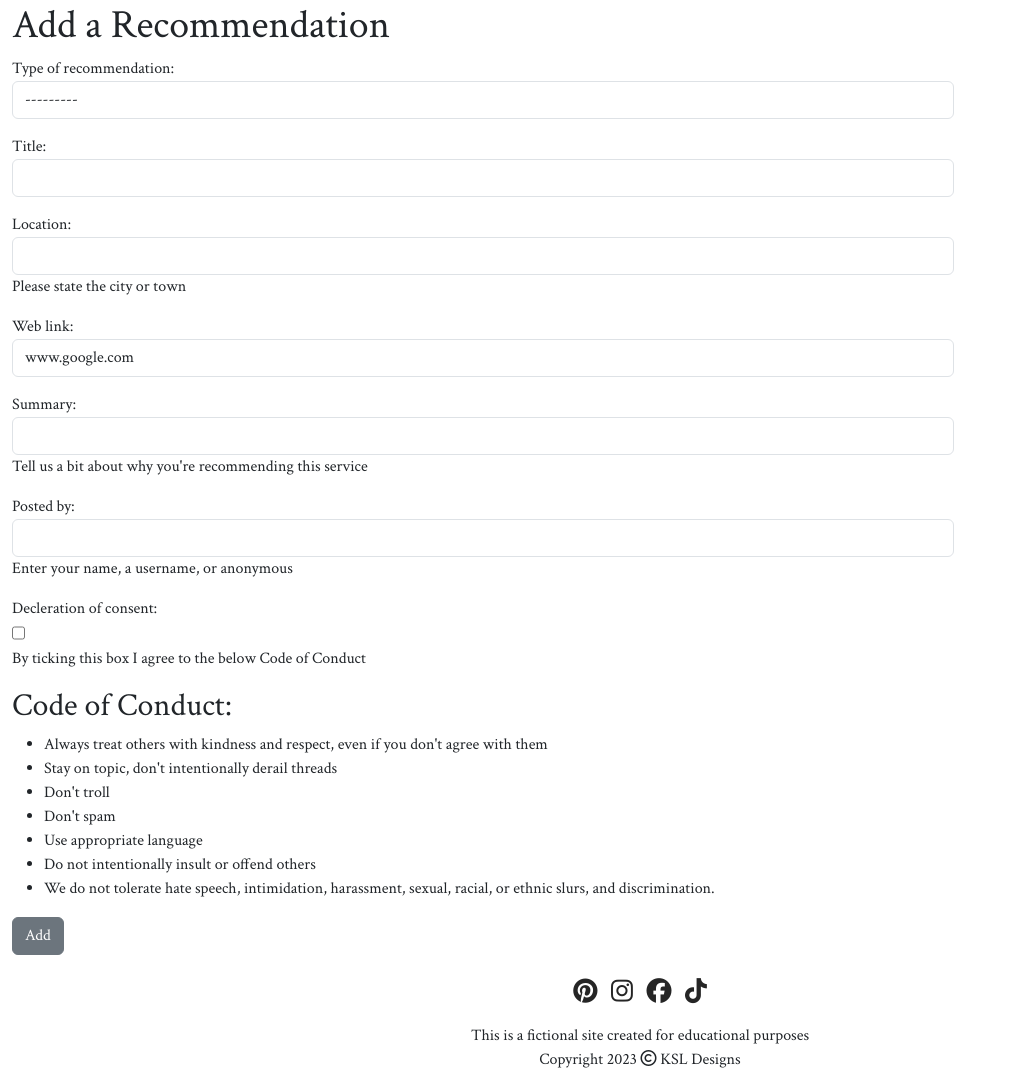
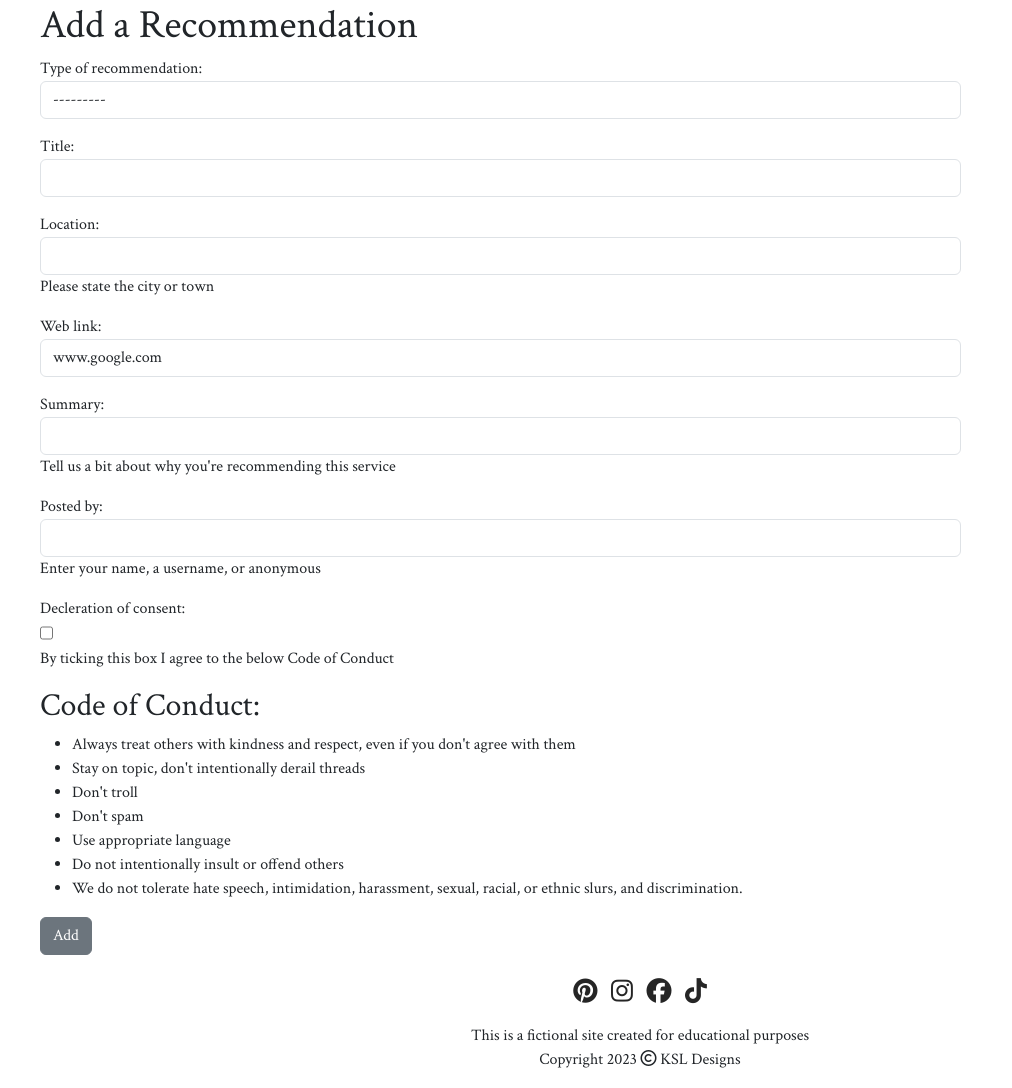
Before and after one commit to llewellynksj/little-white-dress, a Django app: page /community/1/add_recommendations/ in a window 1280 px wide. Shown: the part 49-1137 px from the top of the page, without its empty margins (0-1012 px from the left). Run offline with Django 3.2, Linux system fonts and the light colour scheme; the visitor is signed in with stand-in values (Sample User, id 1); data that the repository does not hold is empty; some libraries are stand-ins or nearby versions.

Commit message:
Add body-content style and minor adjustments to styles in recommendations app templates

```diff
--- a/recommendations/templates/add_recommendation.html
+++ b/recommendations/templates/add_recommendation.html
@@ -2,7 +2,7 @@
 
 {% block content %}
 {% if user.is_authenticated %}
-        <div class="container-fluid">
+        <div class="container-fluid body-content">
             <h1>Add a Recommendation</h1>
 
             <div class="form-group">
--- a/recommendations/templates/delete_recommendation.html
+++ b/recommendations/templates/delete_recommendation.html
@@ -2,7 +2,7 @@
 
 {% block content %}
 {% if user.is_authenticated %}
-        <div class="container-fluid">
+        <div class="container-fluid body-content">
             <h1>Delete</h1>
             {% if user.id == recommendation.user.id %}
                 <h3>WARNING: You are deleting your recommendation titled <em>'{{ recommendation.title }}'</em></h3>
--- a/recommendations/templates/edit_recommendation.html
+++ b/recommendations/templates/edit_recommendation.html
@@ -2,7 +2,7 @@
 
 {% block content %}
 {% if user.is_authenticated %}
-        <div class="container-fluid">
+        <div class="container-fluid body-content">
             <h1>Edit</h1>
             {% if user.id == recommendation.user.id %}
                 <div class="form-group">
```
